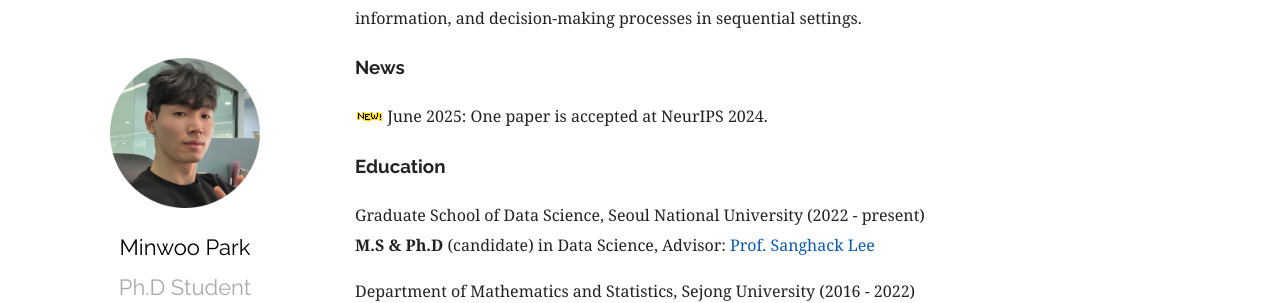
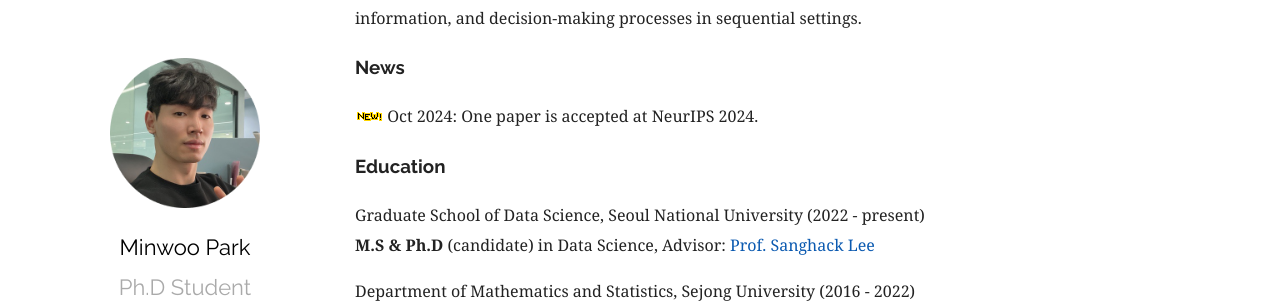
Before and after one commit to MinwooPark96/minwoopark96.github.com, a Jekyll site: the page built from index.md, in a window 1280 px wide and 1307 px high. Shown: the part 243-546 px from the top of the window. Built offline with Jekyll 4.4.1, drawn with Linux system fonts in a browser that asks for light colours.

Commit message:
Fix NeurIPS date

```diff
--- a/index.md
+++ b/index.md
@@ -9,7 +9,7 @@ Hi, thanks for visiting my site! I previously conducted research at the Function
 
 ### News
 
-![New!](../assets/new.gif) June 2025: One paper is accepted at NeurIPS 2024.
+![New!](../assets/new.gif) Oct 2024: One paper is accepted at NeurIPS 2024.
 
 ### Education
 
```
